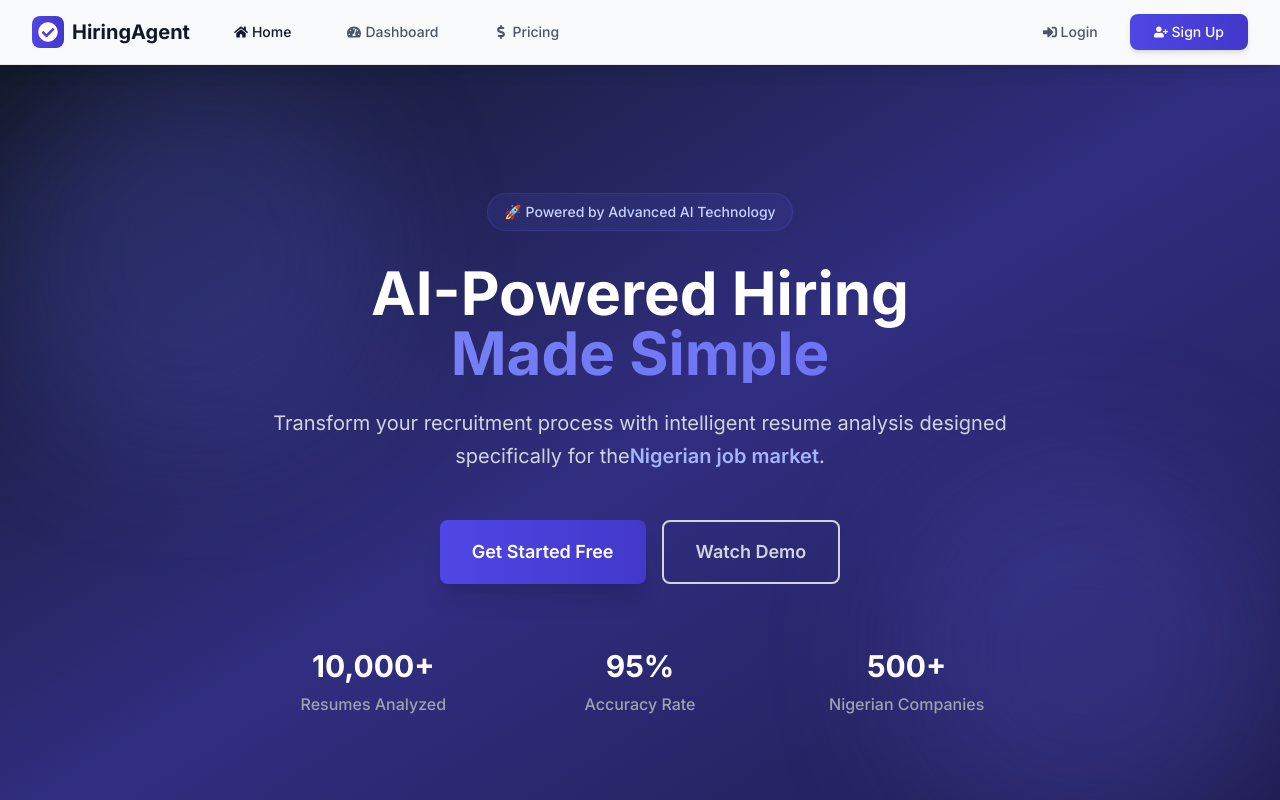
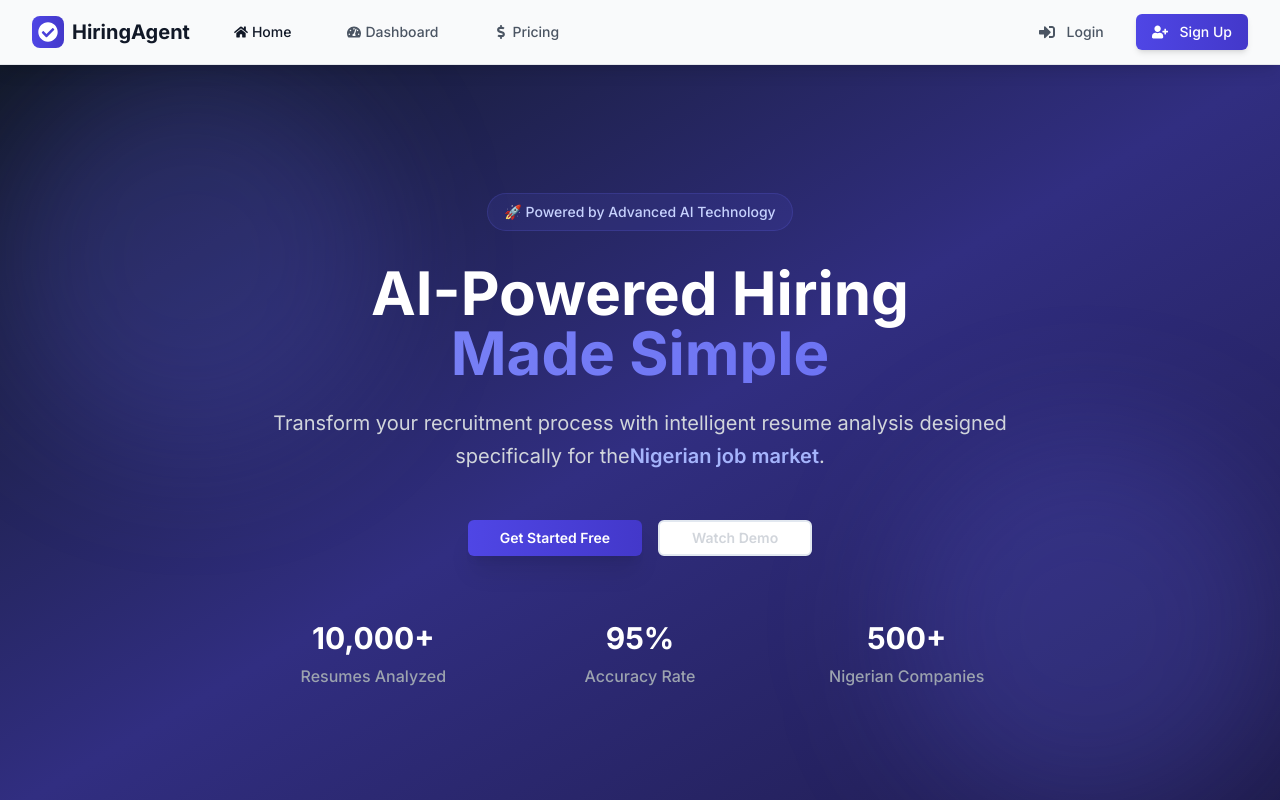
Before and after one commit to mokwathedeveloper/automated_hiring_agent, a Next.js app: page / in a window 1280 px wide. Shown: the top 800 px of the page. Built offline with nearby package versions, Linux system fonts and the light colour scheme; no server answers.

Commit message:
refactor(ui): replace Tailwind buttons with shadcn Button

```diff
--- a/src/components/Hero.tsx
+++ b/src/components/Hero.tsx
@@ -1,6 +1,7 @@
 'use client';
 
 import { motion } from 'framer-motion';
+import { Button } from '@/components/ui/button';
 
 export default function Hero() {
   const scrollToUpload = () => {
@@ -58,6 +59,7 @@ export default function Hero() {
           transition={{ duration: 0.8, delay: 0.6 }}
           className="flex flex-col sm:flex-row gap-4 justify-center"
         >
+          <Button asChild>
             <motion.button
               whileHover={{ scale: 1.05, y: -2 }}
               whileTap={{ scale: 0.95 }}
@@ -66,6 +68,8 @@ export default function Hero() {
             >
               Get Started Free
             </motion.button>
+          </Button>
+          <Button asChild variant="outline">
             <motion.button
               whileHover={{ scale: 1.05 }}
               whileTap={{ scale: 0.95 }}
@@ -73,6 +77,7 @@ export default function Hero() {
             >
               Watch Demo
             </motion.button>
+          </Button>
         </motion.div>
 
         {/* Stats */}
--- a/src/components/Navbar.tsx
+++ b/src/components/Navbar.tsx
@@ -5,6 +5,7 @@ import { useState } from 'react';
 import { useAuth } from '@/hooks/useAuth';
 import { FaCheckCircle, FaBars, FaHome, FaTachometerAlt, FaDollarSign, FaSignInAlt, FaUserPlus, FaSignOutAlt, FaUser } from 'react-icons/fa';
 import AuthModal from './AuthModal';
+import { Button } from '@/components/ui/button';
 
 export default function Navbar() {
   const [isMenuOpen, setIsMenuOpen] = useState(false);
@@ -42,38 +43,42 @@ export default function Navbar() {
                   <span className="text-gray-700 flex items-center">
                     <FaUser className="mr-1" /> {user.email}
                   </span>
-                  <button
+                  <Button
+                    variant="ghost"
                     onClick={() => signOut()}
-                    className="text-gray-600 hover:text-gray-900 px-4 py-2 rounded-lg text-sm font-medium transition-colors flex items-center"
+                    className="text-gray-600 hover:text-gray-900 text-sm font-medium transition-colors flex items-center"
                   >
                     <FaSignOutAlt className="mr-1" /> Logout
-                  </button>
+                  </Button>
                 </>
               ) : (
                 <>
-                  <button
+                  <Button
+                    variant="ghost"
                     onClick={() => setIsAuthModalOpen(true)}
-                    className="text-gray-600 hover:text-gray-900 px-4 py-2 rounded-lg text-sm font-medium transition-colors flex items-center"
+                    className="text-gray-600 hover:text-gray-900 text-sm font-medium transition-colors flex items-center"
                   >
                     <FaSignInAlt className="mr-1" /> Login
-                  </button>
-                  <button
+                  </Button>
+                  <Button
                     onClick={() => setIsAuthModalOpen(true)}
-                    className="bg-gradient-to-r from-primary-600 to-primary-700 text-white hover:from-primary-700 hover:to-primary-800 px-6 py-2 rounded-lg text-sm font-medium shadow-md hover:shadow-lg transition-all duration-200 flex items-center"
+                    className="bg-gradient-to-r from-primary-600 to-primary-700 text-white hover:from-primary-700 hover:to-primary-800 text-sm font-medium shadow-md hover:shadow-lg transition-all duration-200 flex items-center"
                   >
                     <FaUserPlus className="mr-1" /> Sign Up
-                  </button>
+                  </Button>
                 </>
               )}
             </div>
 
             <div className="md:hidden">
-              <button
+              <Button
+                variant="ghost"
+                size="icon"
                 onClick={() => setIsMenuOpen(!isMenuOpen)}
-                className="text-gray-500 hover:text-gray-700 p-2"
+                className="text-gray-500 hover:text-gray-700"
               >
                 <FaBars className="w-6 h-6" />
-              </button>
+              </Button>
             </div>
           </div>
         </div>
@@ -96,27 +101,29 @@ export default function Navbar() {
                     <span className="block px-3 py-2 text-base font-medium text-gray-700 flex items-center">
                       <FaUser className="mr-2" /> {user.email}
                     </span>
-                    <button
+                    <Button
+                      variant="ghost"
                       onClick={() => signOut()}
-                      className="block w-full text-left px-3 py-2 text-base font-medium text-gray-500 flex items-center"
+                      className="block w-full text-left text-base font-medium text-gray-500 flex items-center"
                     >
                       <FaSignOutAlt className="mr-2" /> Logout
-                    </button>
+                    </Button>
                   </>
                 ) : (
                   <>
-                    <button
+                    <Button
+                      variant="ghost"
                       onClick={() => setIsAuthModalOpen(true)}
-                      className="block w-full text-left px-3 py-2 text-base font-medium text-gray-500 flex items-center"
+                      className="block w-full text-left text-base font-medium text-gray-500 flex items-center"
                     >
                       <FaSignInAlt className="mr-2" /> Login
-                    </button>
-                    <button
+                    </Button>
+                    <Button
                       onClick={() => setIsAuthModalOpen(true)}
-                      className="block w-full text-left px-3 py-2 text-base font-medium bg-primary-600 text-white rounded-md mt-2 flex items-center"
+                      className="block w-full text-left text-base font-medium bg-primary-600 text-white rounded-md mt-2 flex items-center"
                     >
                       <FaUserPlus className="mr-2" /> Sign Up
-                    </button>
+                    </Button>
                   </>
                 )}
               </div>
```
Lines whose indentation alone changed are shown as unchanged.
